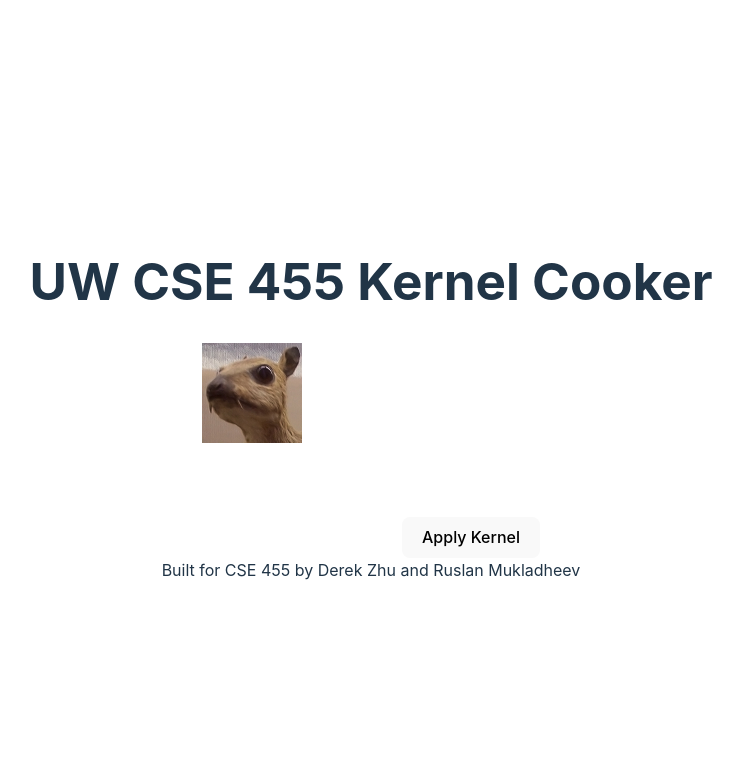
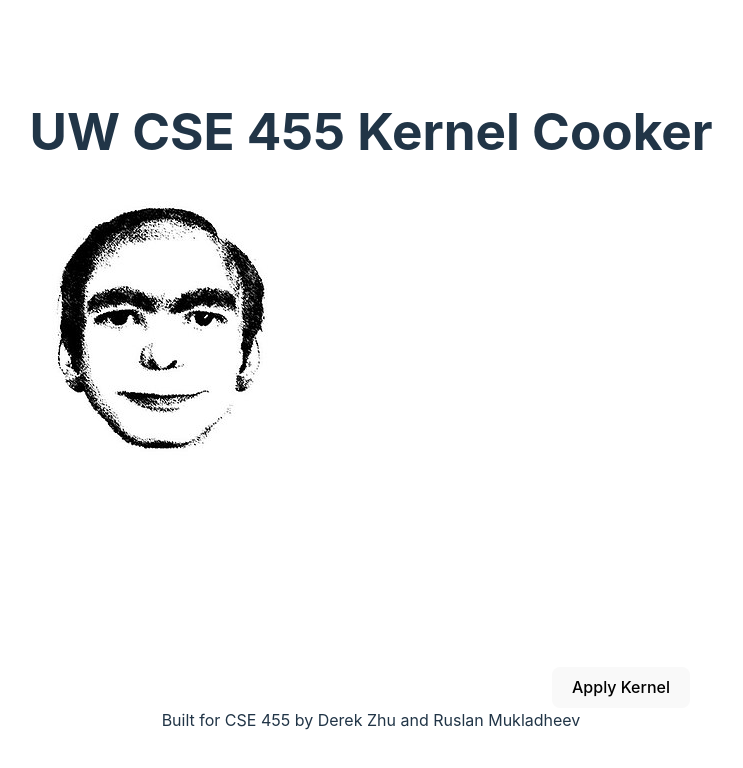
Before and after one commit to DerekZZhu/KernelCooker, a React (Vite) app: page / in a window 1280 px wide. Shown: the top 768 px of the page, without its empty margins (269-1012 px from the left). Built offline with nearby package versions, Linux system fonts and the light colour scheme.

Commit message:
Final push before branching

```diff
--- a/src/App.jsx
+++ b/src/App.jsx
@@ -3,6 +3,8 @@ import { matrix, concat, zeros, index, range, flatten, subset, dot, identity, ro
 
 import reactLogo from './assets/react.svg'
 import vd from './assets/Vd-Orig.png'
+import lenna from './assets/Lenna.png'
+import tm from './assets/ThisMan.jpg'
 import viteLogo from '/vite.svg'
 import './App.css'
 
@@ -17,7 +19,7 @@ function App() {
   const canvasRef = useRef(null)
   useEffect(() => {
     const img = new Image()
-    img.src = vd
+    img.src = tm
     img.onload = () => {
       const canvas = canvasRef.current
       const ctx = canvas.getContext('2d')
@@ -101,7 +103,7 @@ function App() {
   return (
     <>
       <h1>UW CSE 455 Kernel Cooker</h1>
-      <canvas ref={canvasRef} width={200} height={200}/>
+      <canvas ref={canvasRef} width={500} height={500}/>
       <button onClick={modImage}>Apply Kernel</button>
       <div>
         Built for CSE 455 by Derek Zhu and Ruslan Mukladheev
```
Also changed, not shown: src/assets/ThisMan.jpg (renamed from src/assets/This_Man.jpg).
